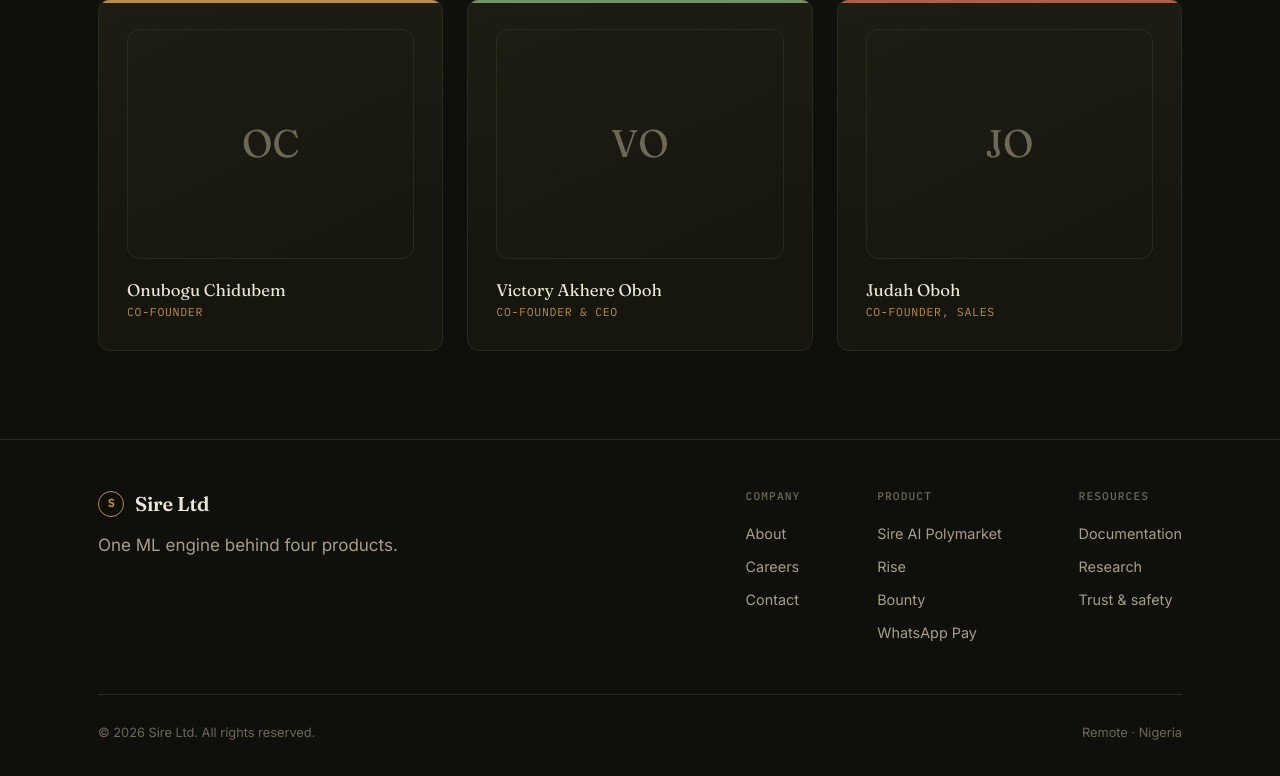
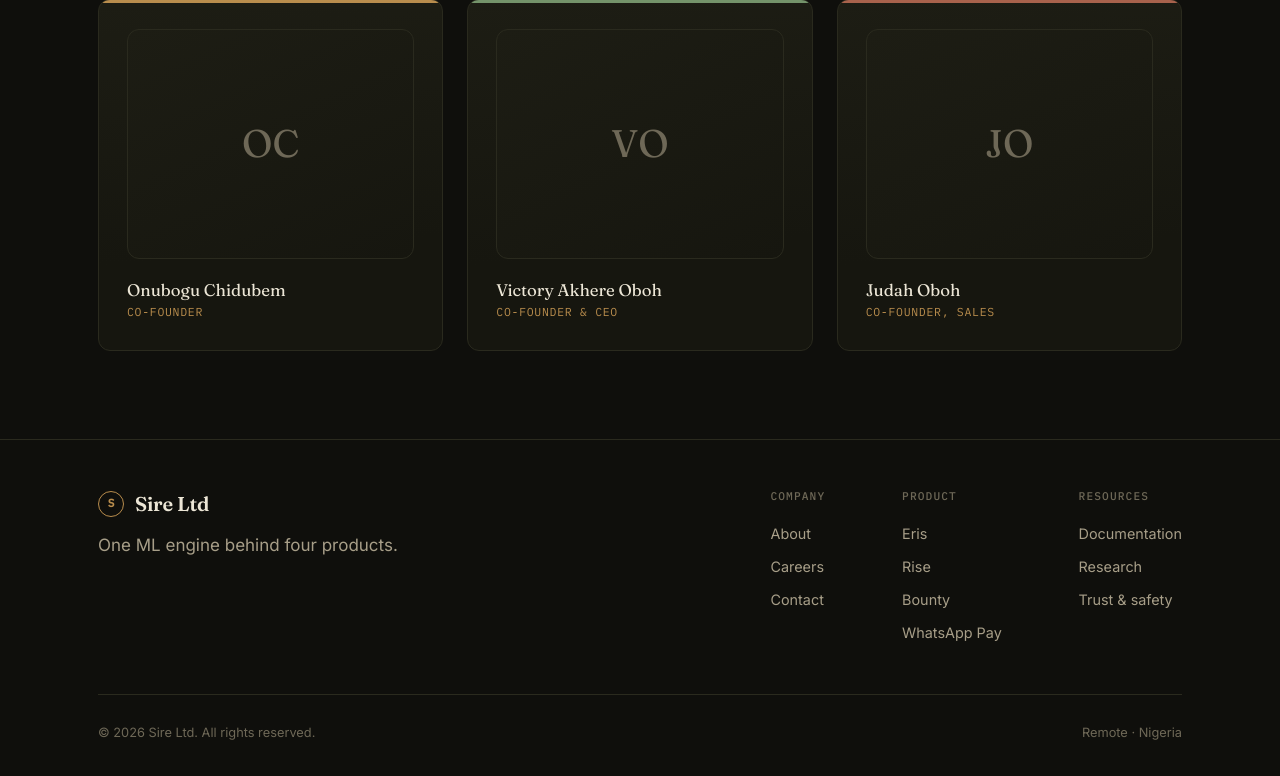
Before and after one commit to akhereoboh/sire-website, a Flask app: page /about in a window 1280 px wide. Shown: the part 2851-3627 px from the top of the page. Run offline with Flask 3, Linux system fonts and the light colour scheme.

Commit message:
Update product names in base.html template

```diff
--- a/sire-ai 3/templates/base.html
+++ b/sire-ai 3/templates/base.html
@@ -4,7 +4,7 @@
 <meta charset="UTF-8">
 <meta name="viewport" content="width=device-width, initial-scale=1.0, viewport-fit=cover">
 <title>{% block title %}Sire Ltd{% endblock %}</title>
-<meta name="description" content="{% block description %}Sire Ltd runs one ML engine behind four products: Sire AI Polymarket, Rise, Bounty, and WhatsApp Pay.{% endblock %}">
+<meta name="description" content="{% block description %}Sire Ltd runs one ML engine behind four products: Eris, Rise, Bounty, and WhatsApp Pay.{% endblock %}">
 <link rel="stylesheet" href="{{ url_for('static', filename='css/style.css') }}">
 </head>
 <body>
@@ -65,7 +65,7 @@
         </div>
         <div class="footer-col">
           <h4>Product</h4>
-          <a href="{{ url_for('products.index') }}">Sire AI Polymarket</a>
+          <a href="{{ url_for('products.index') }}">Eris</a>
           <a href="{{ url_for('products.index') }}">Rise</a>
           <a href="{{ url_for('products.index') }}">Bounty</a>
           <a href="{{ url_for('products.index') }}">WhatsApp Pay</a>
```
